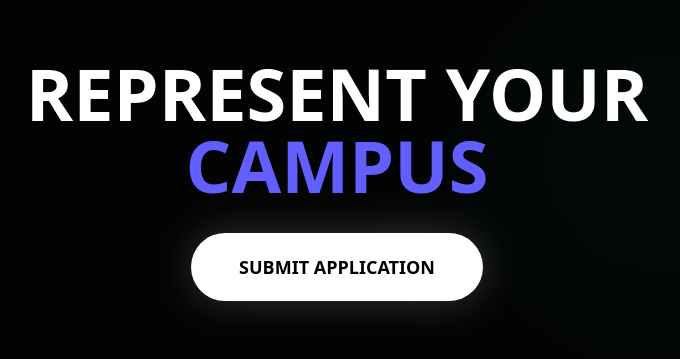
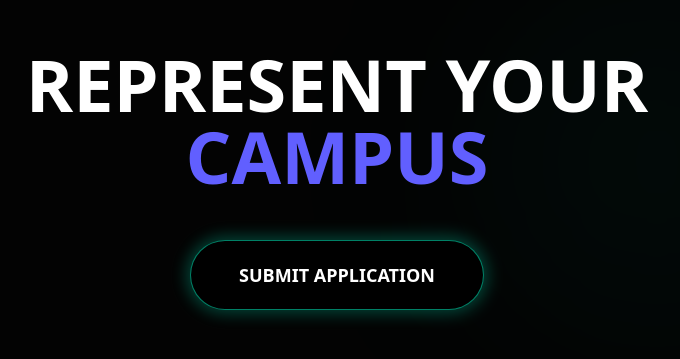
Before and after one commit to Kushagra061310/interactive-parallax, a Next.js app: page / in a window 1280 px wide. Shown: the part 2222-2581 px from the top of the page, without its empty margins (303-983 px from the left). Built offline with nearby package versions, Linux system fonts and the light colour scheme.

Commit message:
implement hover micro-interactions on parallax cards and magnetic CTA pulse

```diff
--- a/app/page.tsx
+++ b/app/page.tsx
@@ -7,7 +7,6 @@ export default function Home() {
   const { scrollYProgress } = useScroll();
 
   // --- GLOBAL BACKGROUND PARALLAX ---
-  // Moves slowly down while the user scrolls down
   const globalBgY = useTransform(scrollYProgress, [0, 1], ["0%", "30%"]);
   const orbY = useTransform(scrollYProgress, [0, 1], ["0%", "150%"]);
 
@@ -53,51 +52,76 @@ export default function Home() {
       {/* --- SECTION 2: DIFFERENTIAL PARALLAX CARDS --- */}
       <section className="relative min-h-[150vh] w-full flex items-center justify-center px-4 py-20 z-20">
 
-        {/* Parallaxing Background Orbs (Moving opposite to the cards) */}
+        {/* Parallaxing Background Orbs */}
         <motion.div style={{ y: orbY }} className="absolute top-0 left-[10%] w-64 h-64 bg-indigo-600/10 rounded-full blur-[80px] pointer-events-none" />
         <motion.div style={{ y: orbY }} className="absolute bottom-0 right-[10%] w-96 h-96 bg-[#00ffcc]/5 rounded-full blur-[100px] pointer-events-none" />
 
         <div className="grid grid-cols-1 md:grid-cols-3 gap-8 md:gap-12 w-full max-w-6xl relative z-10">
-          <motion.div style={{ y: card1Y }} className="bg-[#0a0a0a]/60 backdrop-blur-2xl border border-gray-700/50 p-8 rounded-2xl shadow-2xl flex flex-col h-[350px]">
+
+          {/* Card 1 */}
+          <motion.div
+            style={{ y: card1Y }}
+            whileHover={{ scale: 1.02, y: -5 }}
+            className="bg-[#0a0a0a]/60 backdrop-blur-2xl border border-gray-700/50 hover:border-indigo-500/50 hover:shadow-[0_0_30px_rgba(99,102,241,0.15)] transition-colors duration-500 p-8 rounded-2xl shadow-2xl flex flex-col h-[350px]"
+          >
             <h3 className="text-[#00ffcc] font-mono text-sm tracking-widest mb-4">01 // COMPETITIONS</h3>
-            <h2 className="text-3xl font-bold mb-4">Innovate & Disrupt</h2>
+            <h2 className="text-3xl font-bold mb-4 text-white">Innovate & Disrupt</h2>
             <p className="text-gray-400 leading-relaxed flex-grow">Compete against the sharpest minds across the continent. Push the boundaries of modern engineering.</p>
             <div className="h-1 w-12 bg-indigo-500 mt-auto" />
           </motion.div>
 
-          <motion.div style={{ y: card2Y }} className="bg-[#0a0a0a]/60 backdrop-blur-2xl border border-gray-700/50 p-8 rounded-2xl shadow-2xl flex flex-col h-[350px] md:mt-24">
+          {/* Card 2 */}
+          <motion.div
+            style={{ y: card2Y }}
+            whileHover={{ scale: 1.02, y: -5 }}
+            className="bg-[#0a0a0a]/60 backdrop-blur-2xl border border-gray-700/50 hover:border-[#00ffcc]/50 hover:shadow-[0_0_30px_rgba(0,255,204,0.15)] transition-colors duration-500 p-8 rounded-2xl shadow-2xl flex flex-col h-[350px] md:mt-24"
+          >
             <h3 className="text-indigo-400 font-mono text-sm tracking-widest mb-4">02 // WORKSHOPS</h3>
-            <h2 className="text-3xl font-bold mb-4">Master The Tech</h2>
+            <h2 className="text-3xl font-bold mb-4 text-white">Master The Tech</h2>
             <p className="text-gray-400 leading-relaxed flex-grow">Learn directly from industry leaders. Upskill yourself with hands-on technical sessions.</p>
             <div className="h-1 w-12 bg-[#00ffcc] mt-auto" />
           </motion.div>
 
-          <motion.div style={{ y: card3Y }} className="bg-[#0a0a0a]/60 backdrop-blur-2xl border border-gray-700/50 p-8 rounded-2xl shadow-2xl flex flex-col h-[350px] md:mt-48">
+          {/* Card 3 */}
+          <motion.div
+            style={{ y: card3Y }}
+            whileHover={{ scale: 1.02, y: -5 }}
+            className="bg-[#0a0a0a]/60 backdrop-blur-2xl border border-gray-700/50 hover:border-purple-500/50 hover:shadow-[0_0_30px_rgba(168,85,247,0.15)] transition-colors duration-500 p-8 rounded-2xl shadow-2xl flex flex-col h-[350px] md:mt-48"
+          >
             <h3 className="text-purple-400 font-mono text-sm tracking-widest mb-4">03 // EXHIBITIONS</h3>
-            <h2 className="text-3xl font-bold mb-4">Experience The Future</h2>
+            <h2 className="text-3xl font-bold mb-4 text-white">Experience The Future</h2>
             <p className="text-gray-400 leading-relaxed flex-grow">Witness bleeding-edge technology from global labs. Autonomous vehicles and advanced robotics on display.</p>
             <div className="h-1 w-12 bg-purple-500 mt-auto" />
           </motion.div>
+
         </div>
       </section>
 
       {/* --- SECTION 3: CTA --- */}
       <section className="relative h-screen w-full flex items-center justify-center overflow-hidden z-30 bg-black/40 backdrop-blur-sm border-t border-white/5">
-        <div className="relative z-10 text-center">
-          <h2 className="text-5xl md:text-7xl font-black uppercase mb-8">
+        <div className="relative z-10 text-center flex flex-col items-center">
+          <h2 className="text-5xl md:text-7xl font-black uppercase mb-12">
             Represent Your <br/><span className="text-indigo-500">Campus</span>
           </h2>
-          <button
+
+          {/* Upgraded CTA with Hover Pulse */}
+          <div className="relative group inline-block">
+            <div className={`absolute -inset-1 rounded-full blur opacity-25 group-hover:opacity-75 transition duration-1000 group-hover:duration-200 ${isJoined ? 'bg-green-500' : 'bg-[#00ffcc]'}`}></div>
+
+            <motion.button
+              whileHover={{ scale: 1.05 }}
+              whileTap={{ scale: 0.95 }}
               onClick={() => setIsJoined(true)}
               disabled={isJoined}
-            className={`inline-block px-12 py-5 font-bold text-lg rounded-full transition-all duration-300 ${
+              className={`relative px-12 py-5 font-bold text-lg rounded-full transition-all duration-300 ${
                 isJoined
-                ? "bg-green-500 text-white cursor-default shadow-[0_0_40px_rgba(34,197,94,0.4)]"
-                : "bg-white text-black hover:bg-[#00ffcc] hover:scale-105 shadow-[0_0_40px_rgba(255,255,255,0.2)]"
+                  ? "bg-green-500 text-white cursor-default border border-green-400"
+                  : "bg-black text-white border border-[#00ffcc]/50 hover:bg-[#00ffcc] hover:text-black"
               }`}
             >
               {isJoined ? "✓ INITIATIVE JOINED" : "SUBMIT APPLICATION"}
-          </button>
+            </motion.button>
+          </div>
         </div>
       </section>
 
```
Lines whose indentation alone changed are shown as unchanged.
